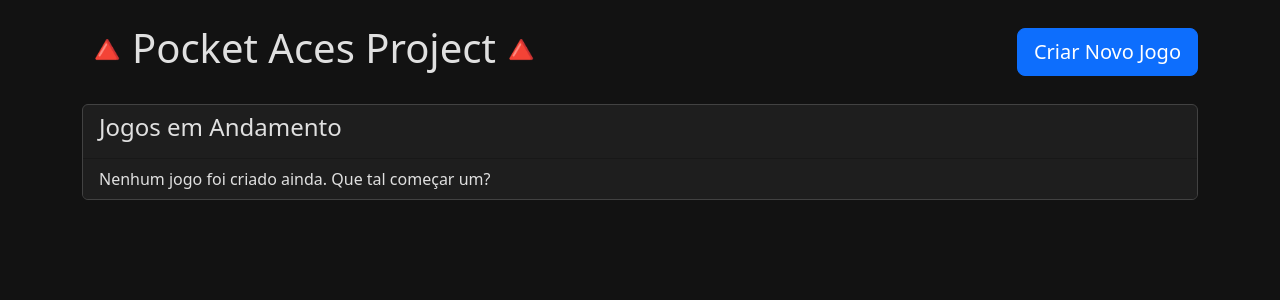
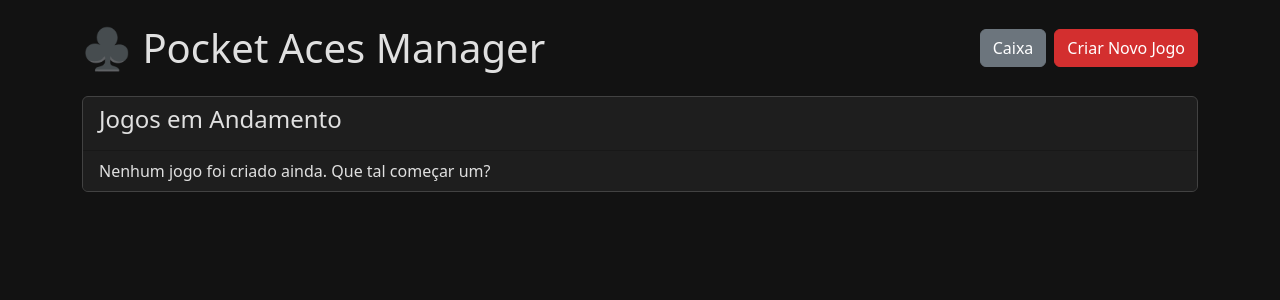
Before and after one commit to pedrocamposlive/pocketacesproject, a Flask app: page / in a window 1280 px wide. Shown: the top 300 px of the page. Run offline with Flask 3, Linux system fonts and the light colour scheme; data that the repository does not hold is empty.

Commit message:
Update index.html

```diff
--- a/templates/index.html
+++ b/templates/index.html
@@ -2,8 +2,12 @@
 
 {% block content %}
 <div class="d-flex justify-content-between align-items-center mb-4">
-  <h1>🔺Pocket Aces Project🔺</h1>
-  <a href="{{ url_for('new_game') }}" class="btn btn-primary btn-lg">Criar Novo Jogo</a>
+  <h1 class="mb-0">♣️ Pocket Aces Manager</h1>
+  <div class="d-flex gap-2">
+      <!-- ALTERAÇÃO 2: Botão para a nova página de Caixa -->
+      <a href="{{ url_for('caixa') }}" class="btn btn-secondary">Caixa</a>
+      <a href="{{ url_for('new_game') }}" class="btn btn-danger">Criar Novo Jogo</a>
+  </div>
 </div>
 
 <div class="card bg-secondary text-light">
@@ -15,7 +19,7 @@
         <a href="{{ url_for('game_details', game_id=game.id) }}" class="list-group-item list-group-item-action bg-dark text-light d-flex justify-content-between align-items-center">
           <span>
             <strong>{{ game.name }}</strong>
-            <small class="d-block text-muted">Buy-in: {{ game.buy_in_value }} fichas</small>
+            <small class="d-block text-muted">Iniciado</small>
           </span>
           <span class="badge bg-success rounded-pill">{{ game.players|length }} jogadores</span>
         </a>
```
